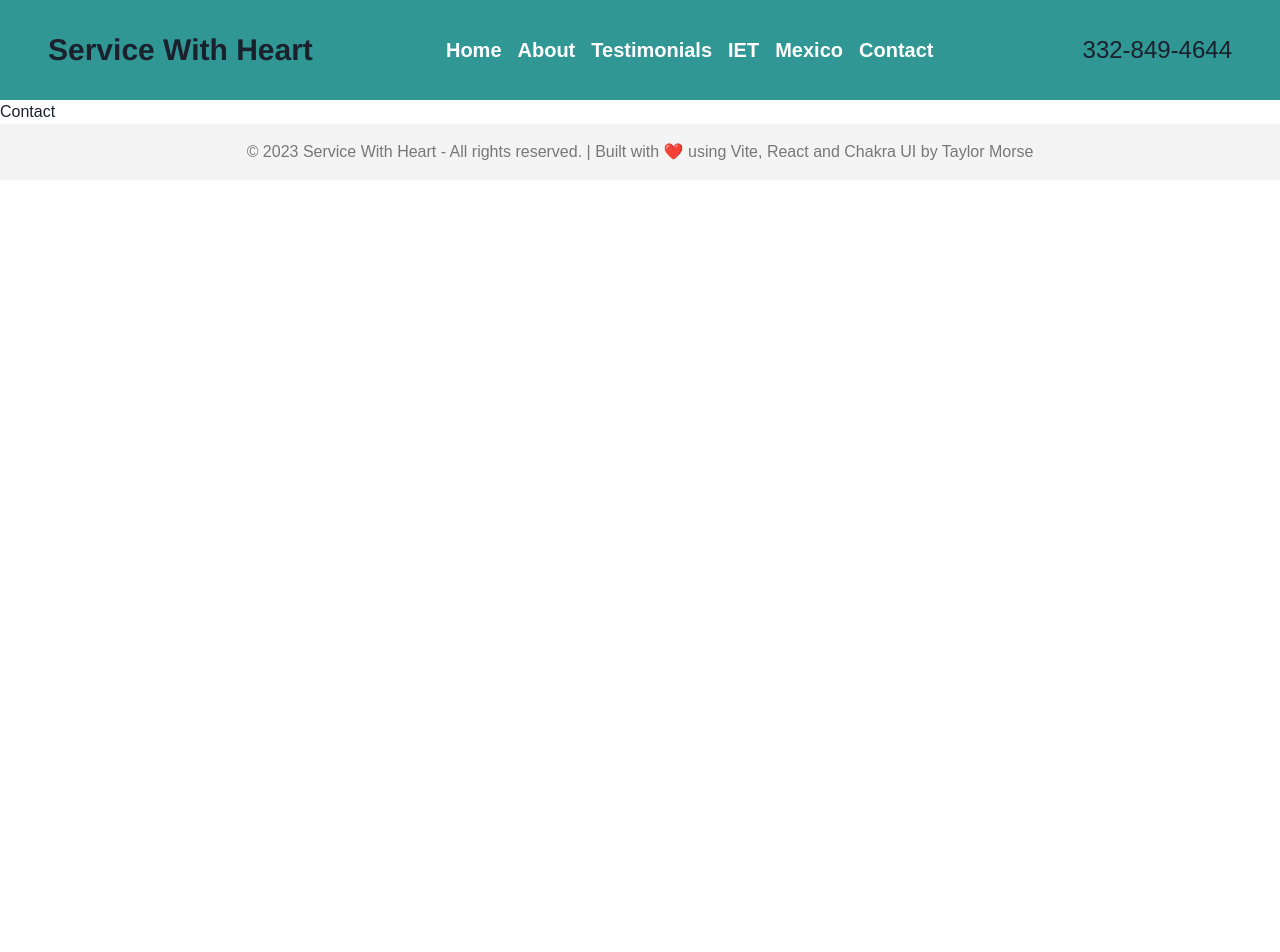
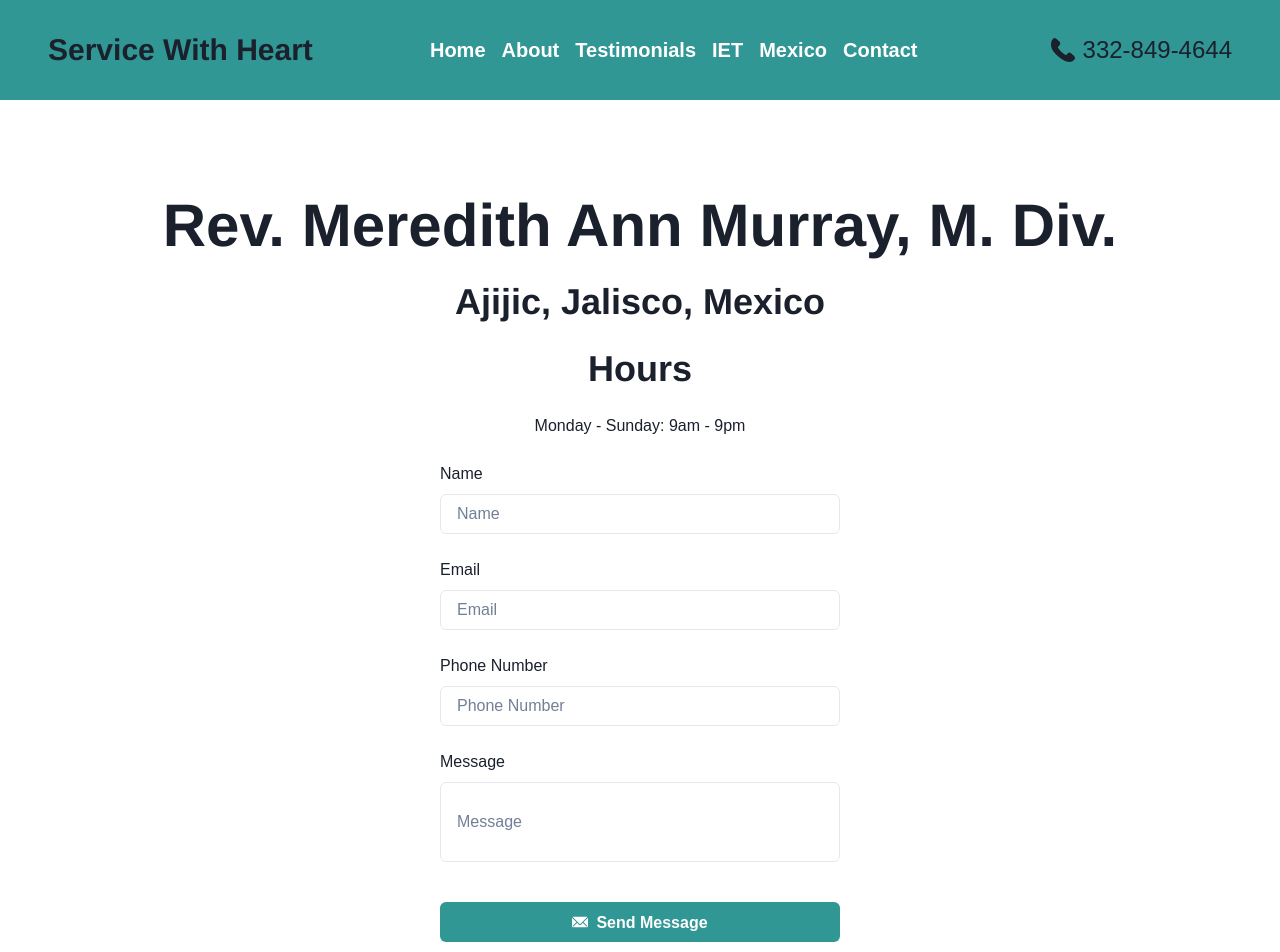
Before and after one commit to tmorse01/service-with-heart, a React (Vite) app: page /contact in a window 1280 px wide. Shown: the top 952 px of the page. Before the commit the page ends 800 px from the top, so only its background shows below. Built offline with nearby package versions, Linux system fonts and the light colour scheme.

Commit message:
contact form complete

```diff
--- a/package.json
+++ b/package.json
@@ -10,13 +10,17 @@
     "preview": "vite preview"
   },
   "dependencies": {
+    "@chakra-ui/icons": "^2.1.0",
     "@chakra-ui/react": "^2.8.0",
     "@emotion/react": "^11.11.1",
     "@emotion/styled": "^11.11.0",
+    "formik": "^2.4.3",
     "framer-motion": "^10.15.1",
     "react": "^18.2.0",
     "react-dom": "^18.2.0",
-    "react-router-dom": "^6.15.0"
+    "react-icons": "^4.10.1",
+    "react-router-dom": "^6.15.0",
+    "yup": "^1.2.0"
   },
   "devDependencies": {
     "@types/react": "^18.2.15",
--- a/src/components/pages/About.jsx
+++ b/src/components/pages/About.jsx
@@ -4,7 +4,7 @@ import MeredithHeadshot from "../../assets/MeredithHeadshot.jpg";
 import "./../../App.css";
 const About = () => {
   return (
-    <Box p={10}>
+    <Box p={[8, 8, 24]}>
       <Flex
         direction="column"
         alignItems="center"
--- a/src/components/pages/Contact.jsx
+++ b/src/components/pages/Contact.jsx
@@ -1,6 +1,128 @@
 import React from "react";
+import {
+  Box,
+  Button,
+  FormControl,
+  FormLabel,
+  Input,
+  Textarea,
+  Heading,
+  Flex,
+  Text,
+  Link,
+  Icon,
+  Stack,
+} from "@chakra-ui/react";
+import { EmailIcon } from "@chakra-ui/icons";
+import { FaFacebookF, FaInstagram, FaLinkedinIn } from "react-icons/fa";
+
+import { Formik, Form, Field } from "formik";
+import * as Yup from "yup";
 
 const Contact = () => {
-  return <div> Contact</div>;
+  const initialValues = {
+    name: "",
+    email: "",
+    phoneNumber: "",
+    message: "",
+  };
+
+  const validationSchema = Yup.object().shape({
+    name: Yup.string().required("Name is required"),
+    email: Yup.string().email("Invalid email").required("Email is required"),
+    phoneNumber: Yup.string().required("Phone number is required"),
+    message: Yup.string().required("Message is required"),
+  });
+
+  const handleSubmit = async (values, actions) => {
+    // Simulate API call here
+    console.log(values);
+    actions.setSubmitting(false);
+  };
+
+  return (
+    <Box p={[8, 8, 24]}>
+      <Flex
+        direction="column"
+        alignItems="center"
+        justifyContent="center"
+        gap={6}
+      >
+        <Heading as="h2" size="3xl">
+          Rev. Meredith Ann Murray, M. Div.
+        </Heading>
+        <Heading as="h3" size="xl">
+          Ajijic, Jalisco, Mexico
+        </Heading>
+        <Heading as="h3" size="xl">
+          Hours
+        </Heading>
+        <Text>Monday - Sunday: 9am - 9pm</Text>
+        <Box width={{ base: "100%", lg: "400px" }}>
+          <Formik
+            initialValues={initialValues}
+            validationSchema={validationSchema}
+            onSubmit={handleSubmit}
+          >
+            {({ isSubmitting }) => (
+              <Form>
+                <Stack>
+                  <FormControl id="name" mb={4}>
+                    <FormLabel>Name</FormLabel>
+                    <Input as={Field} name="name" placeholder="Name" />
+                  </FormControl>
+                  <FormControl id="email" mb={4}>
+                    <FormLabel>Email</FormLabel>
+                    <Input
+                      as={Field}
+                      name="email"
+                      type="email"
+                      placeholder="Email"
+                    />
+                  </FormControl>
+                  <FormControl id="phoneNumber" mb={4}>
+                    <FormLabel>Phone Number</FormLabel>
+                    <Input
+                      as={Field}
+                      name="phoneNumber"
+                      type="tel"
+                      placeholder="Phone Number"
+                    />
+                  </FormControl>
+                  <FormControl id="message" mb={4}>
+                    <FormLabel>Message</FormLabel>
+                    <Textarea as={Field} name="message" placeholder="Message" />
+                  </FormControl>
+
+                  <Button
+                    mt={4}
+                    colorScheme="teal"
+                    type="submit"
+                    isLoading={isSubmitting}
+                    leftIcon={<EmailIcon />}
+                  >
+                    Send Message
+                  </Button>
+                </Stack>
+              </Form>
+            )}
+          </Formik>
+        </Box>
+      </Flex>
+      <Flex mt={8} justifyContent="center">
+        {/* Social Links */}
+        <Link mx={2} href="https://www.facebook.com/" target="_blank">
+          <Icon as={FaFacebookF} boxSize={6} />
+        </Link>
+        <Link mx={2} href="https://www.instagram.com/" target="_blank">
+          <Icon as={FaInstagram} boxSize={6} />
+        </Link>
+        <Link mx={2} href="https://www.linkedin.com/" target="_blank">
+          <Icon as={FaLinkedinIn} boxSize={6} />
+        </Link>
+      </Flex>
+    </Box>
+  );
 };
+
 export default Contact;
--- a/src/components/pages/Home.jsx
+++ b/src/components/pages/Home.jsx
@@ -14,10 +14,9 @@ import "./../../App.css";
 import { useNavigate } from "react-router-dom";
 const Home = () => {
   const navigate = useNavigate();
-  const theme = useTheme();
 
   return (
-    <Box p={10}>
+    <Box p={[8, 8, 24]}>
       <Flex
         direction="column"
         alignItems="center"
--- a/src/components/pages/IET.jsx
+++ b/src/components/pages/IET.jsx
@@ -11,7 +11,7 @@ import {
 import GreenCandles from "../../assets/green_candles.jpg";
 const IET = () => {
   return (
-    <Box p={10}>
+    <Box p={[8, 8, 24]}>
       <Stack
         direction={["column", "column", "row"]} // Stacks boxes on small screens, displays side by side on larger screens
         spacing={[4, 4, 8]} // Adjust spacing between stacked boxes or side by side boxes
--- a/src/components/pages/Mexico.jsx
+++ b/src/components/pages/Mexico.jsx
@@ -1,6 +1,34 @@
 import React from "react";
-
+import { Heading, Flex, Box } from "@chakra-ui/react";
 const Mexico = () => {
-  return <div>Mexico</div>;
+  return (
+    <Box p={[8, 8, 24]} align="center">
+      <Heading as="h1" size="xl" marginBottom="1rem">
+        Mexico Videos
+      </Heading>
+      <Flex justifyContent="center" alignItems="center">
+        <iframe
+          width="560"
+          height="315"
+          src="https://www.youtube.com/embed/U9ArRVS63P4"
+          title="YouTube video player"
+          frameborder="0"
+          allow="accelerometer; autoplay; clipboard-write; encrypted-media; gyroscope; picture-in-picture; web-share"
+          allowfullscreen
+        ></iframe>
+      </Flex>
+      <Flex justifyContent="center" alignItems="center" marginTop="2rem">
+        <iframe
+          width="560"
+          height="315"
+          src="https://www.youtube.com/embed/OkabdG949HE"
+          title="YouTube video player"
+          frameborder="0"
+          allow="accelerometer; autoplay; clipboard-write; encrypted-media; gyroscope; picture-in-picture; web-share"
+          allowfullscreen
+        ></iframe>
+      </Flex>
+    </Box>
+  );
 };
 export default Mexico;
--- a/src/components/shared/Header.jsx
+++ b/src/components/shared/Header.jsx
@@ -8,6 +8,8 @@ import {
   useTheme,
   Spacer,
 } from "@chakra-ui/react";
+import { PhoneIcon } from "@chakra-ui/icons";
+
 import { Link as RouterLink } from "react-router-dom";
 
 const Header = () => {
@@ -78,7 +80,7 @@ const Header = () => {
           </Link>
           <Link
             as={RouterLink}
-            to="/conact"
+            to="/contact"
             color="white"
             mr={4}
             fontWeight="bold"
@@ -89,9 +91,16 @@ const Header = () => {
           </Link>
         </Flex>
         <Spacer />
-        <Text fontSize="2xl" color="gray.800">
-          332-849-4644
-        </Text>
+        <Flex
+          fontSize={"2xl"}
+          direction="row"
+          color="gray.800"
+          gap={2}
+          align="center"
+        >
+          <PhoneIcon />
+          <Text>332-849-4644</Text>
+        </Flex>
       </Flex>
     </Box>
   );
```
Also changed, not shown: 1 other file (tests, documents, lock files or other folders).
